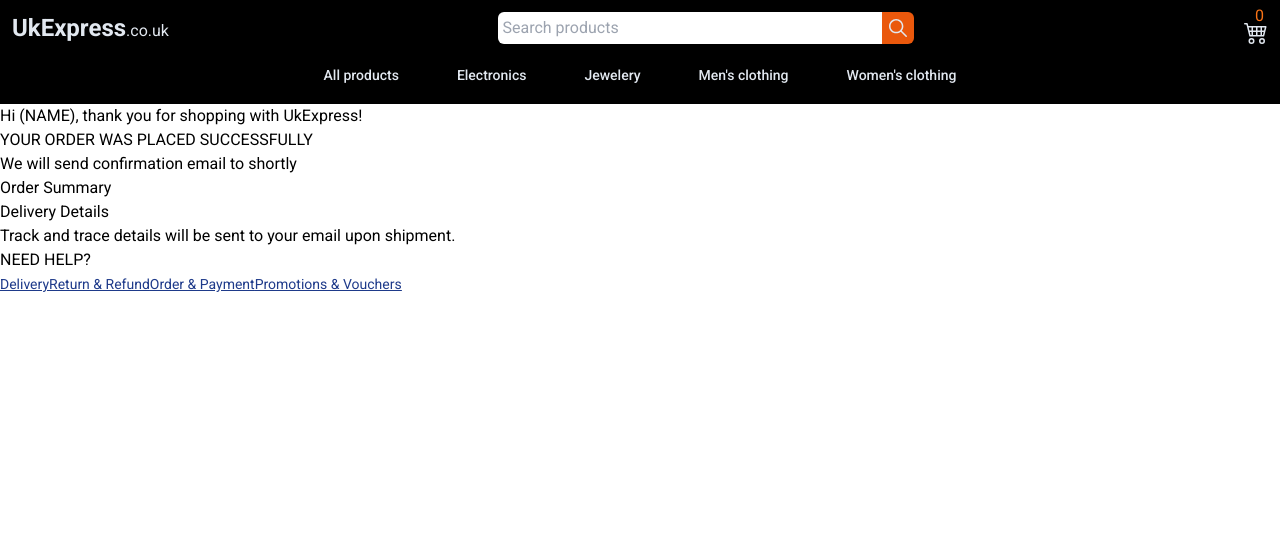
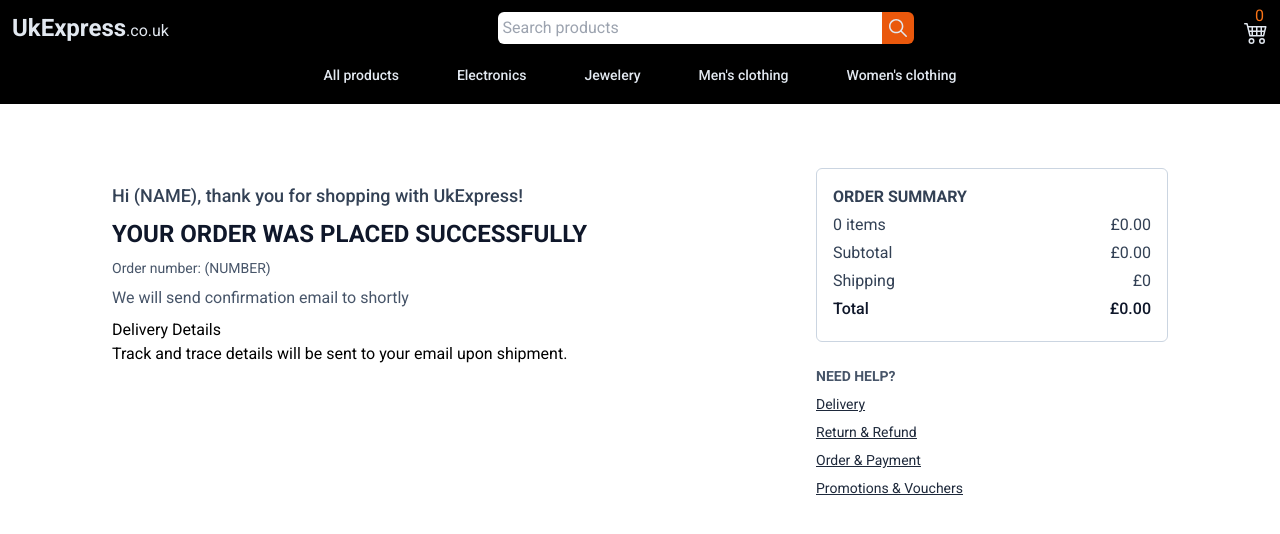
Before and after one commit to NDraganov/uk-express, a React (Vite) app: page /order-confirmation in a window 1280 px wide. Shown: the top 534 px of the page. Built offline with nearby package versions, Linux system fonts and the light colour scheme.

Commit message:
Create the info and the styles for the order summary

```diff
--- a/src/features/checkout/CartDetails.tsx
+++ b/src/features/checkout/CartDetails.tsx
@@ -10,10 +10,9 @@ export default function CartDetails() {
     (value, item) => value + item.price * item.quantity,
     0,
   );
-
-  const totalPriceItemsWithShipping = totalPriceItems + shipping;
-
-  const formattedTotalPrice = totalPriceItemsWithShipping.toFixed(2);
+  const formattedTotalPriceItems = totalPriceItems.toFixed(2);
+  const totalPriceWithShipping = totalPriceItems + shipping;
+  const formattedTotalPriceWithShipping = totalPriceWithShipping.toFixed(2);
 
   return (
     <aside className="flex flex-col w-1/2">
@@ -21,7 +20,7 @@ export default function CartDetails() {
         <div className="mt-5">
           <h3 className="text-lg font-medium text-slate-400">Pay UkExpress</h3>
           <span className="text-3xl font-normal text-slate-800">
-            £{formattedTotalPrice}
+            £{formattedTotalPriceWithShipping}
           </span>
         </div>
 
@@ -46,14 +45,19 @@ export default function CartDetails() {
         <DeliveryMethod type="express" />
       </div>
       <div>
+        <p className="text-slate-600 font-medium flex items-center justify-between">
+          Subtotal:{" "}
+          <span className="text-slate-800">£{formattedTotalPriceItems}</span>
+        </p>
+        <hr className="border w-full my-4" />
         <p className="text-slate-400 flex items-center justify-between">
           Shipping: <span>£{shipping}</span>
         </p>
         <hr className="border w-full my-4" />
-        <p className="text-slate-600 font-medium flex items-center justify-between">
+        <p className="text-slate-600 text-lg font-medium flex items-center justify-between">
           Total due:{" "}
           <strong className="text-slate-800 text-xl font-medium">
-            £ {formattedTotalPrice}
+            £ {formattedTotalPriceWithShipping}
           </strong>
         </p>
       </div>
--- a/src/features/confirmation/NeedHelp.tsx
+++ b/src/features/confirmation/NeedHelp.tsx
@@ -2,9 +2,9 @@ import NavigationLink from "../../ui/NavigationLink";
 
 export default function NeedHelp() {
   return (
-    <section>
-      <h4>NEED HELP?</h4>
-      <div>
+    <section className="my-6">
+      <h4 className="text-sm font-semibold text-slate-600">NEED HELP?</h4>
+      <div className="flex items-start justify-between flex-col gap-2 mt-2">
         <NavigationLink to="/policies" title="Delivery" />
         <NavigationLink to="/policies" title="Return & Refund" />
         <NavigationLink to="/policies" title="Order & Payment" />
--- a/src/features/confirmation/OrderSummary.tsx
+++ b/src/features/confirmation/OrderSummary.tsx
@@ -1,3 +1,35 @@
+import { useAppSelector } from "../../store/hooks";
+
 export default function OrderSummary() {
-  return <section>Order Summary</section>;
+  const cartItems = useAppSelector((state) => state.cart.items);
+  const shipping = useAppSelector((state) => state.cart.shipping);
+
+  const totalPriceItems = cartItems.reduce(
+    (value, item) => value + item.price * item.quantity,
+    0,
+  );
+  const formattedTotalPriceItems = totalPriceItems.toFixed(2);
+  const totalPriceWithShipping = totalPriceItems + shipping;
+  const formattedTotalPriceWithShipping = totalPriceWithShipping.toFixed(2);
+
+  return (
+    <section className="w-full">
+      <div className="border border-slate-300 rounded-md p-4 text-slate-700">
+        <h3 className="font-semibold">ORDER SUMMARY</h3>
+        <p className="flex items-center justify-between my-1">
+          {cartItems.length} items <span>£{formattedTotalPriceItems}</span>
+        </p>
+        <p className="flex items-center justify-between my-1">
+          Subtotal <span>£{formattedTotalPriceItems}</span>
+        </p>
+        <p className="flex items-center justify-between my-1">
+          Shipping <span>£{shipping}</span>
+        </p>
+
+        <p className="flex items-center justify-between my-1 text-slate-900 font-medium">
+          Total <span>£{formattedTotalPriceWithShipping}</span>{" "}
+        </p>
+      </div>
+    </section>
+  );
 }
--- a/src/pages/OrderConfirmationPage.tsx
+++ b/src/pages/OrderConfirmationPage.tsx
@@ -5,12 +5,25 @@ import OrderSummary from "../features/confirmation/OrderSummary";
 export default function OrderConfirmationPage() {
   return (
     <main>
-      <h1>Hi (NAME), thank you for shopping with UkExpress!</h1>
-      <h2>YOUR ORDER WAS PLACED SUCCESSFULLY</h2>
-      <p>We will send confirmation email to shortly</p>
-      <OrderSummary />
-      <DeliveryDetails />
-      <NeedHelp />
+      <div className="flex items-baseline justify-between my-16 mx-28">
+        <div className="w-2/3">
+          <h2 className="text-lg text-slate-700 font-medium">
+            Hi (NAME), thank you for shopping with UkExpress!
+          </h2>
+          <h1 className="text-2xl font-semibold text-slate-900 my-2">
+            YOUR ORDER WAS PLACED SUCCESSFULLY
+          </h1>
+          <p className="text-sm text-slate-600">Order number: (NUMBER)</p>
+          <p className="text-base text-slate-600 my-2">
+            We will send confirmation email to shortly
+          </p>
+          <DeliveryDetails />
+        </div>
+        <div className="w-1/3">
+          <OrderSummary />
+          <NeedHelp />
+        </div>
+      </div>
     </main>
   );
 }
--- a/src/ui/NavigationLink.tsx
+++ b/src/ui/NavigationLink.tsx
@@ -19,7 +19,7 @@ export default function NavigationLink({ to, title, onClick }: NavLinkProps) {
     );
   } else {
     return (
-      <a className="text-sm text-blue-900 underline">
+      <a className="text-sm text-slate-800 underline">
         <NavLink to={to}>{title}</NavLink>
       </a>
     );
```
